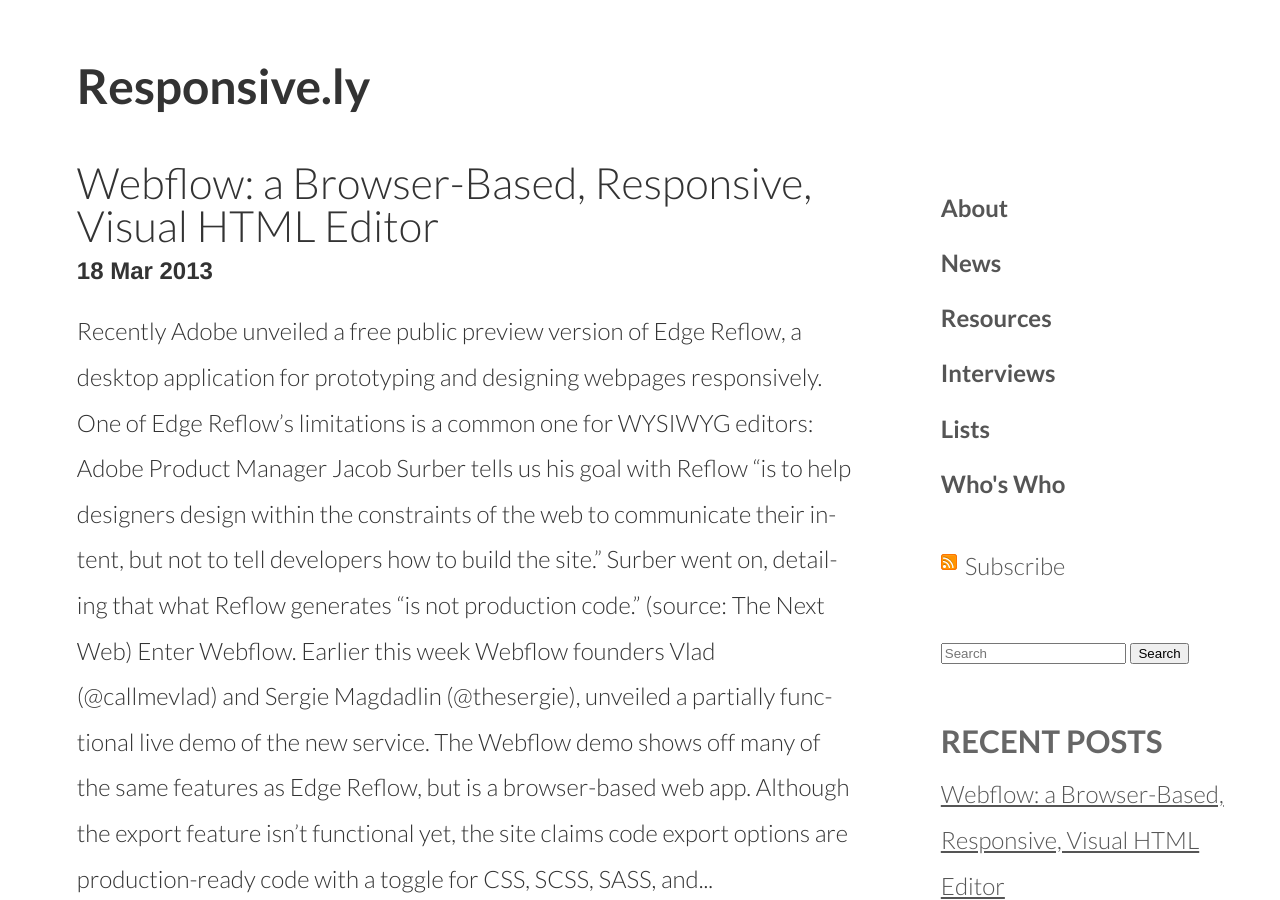
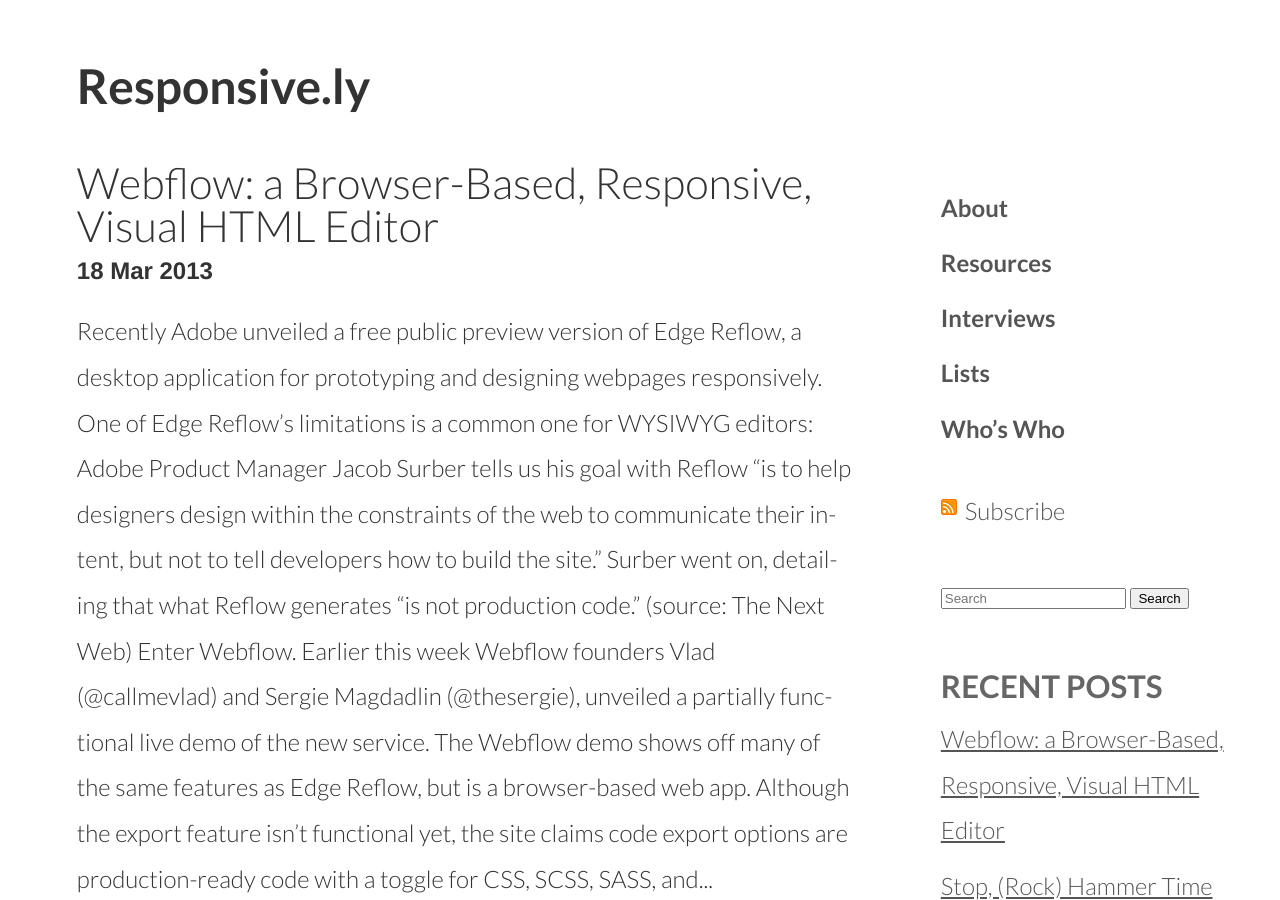
Before and after one commit to thedougco/responsive.ly, a Jekyll site: the page built from index.html, in a window 1280 px wide and 900 px high. Built offline with Jekyll 4.4.1, drawn with Linux system fonts in a browser that asks for light colours; nearby versions of some CDN libraries; Markdown is read by kramdown in place of the engine named in the settings; the list of posts is cut into pages by our own code.

Commit message:
edits to IA

```diff
--- a/_layouts/default.html
+++ b/_layouts/default.html
@@ -10,7 +10,6 @@
   <link rel="apple-touch-icon" sizes="114x114" href="/css/images/webclip-114.png">
   <link rel="apple-touch-icon" sizes="144x144" href="/css/images/webclip-144.png">
   <meta name="description" content="{{ site.description }}">
-  <meta name="author" content="Erik Runyon | WeedyGarden.com/WeedyGarden.net">
   <meta name="viewport" content="width=device-width, initial-scale=1.0, minimum-scale=1.0">
   <link href="/css/site.css" rel="stylesheet" type="text/css">
   <link href="/css/mobile.css" media="handheld" rel="stylesheet" type="text/css">
@@ -42,11 +41,10 @@
       <h2>Navigation</h2>
       <ul>
         <li><a href="/about/">About</a></li>
-        <li><a href="/news/">News</a></li>
         <li><a href="/resources/">Resources</a></li>
         <li><a href="/interviews/">Interviews</a></li>
         <li><a href="/lists/">Lists</a></li>
-        <li><a href="/who's who/">Who's Who</a></li>
+        <li><a href="/who's who/">Who’s Who</a></li>
       </ul>
     </nav>
 
```
